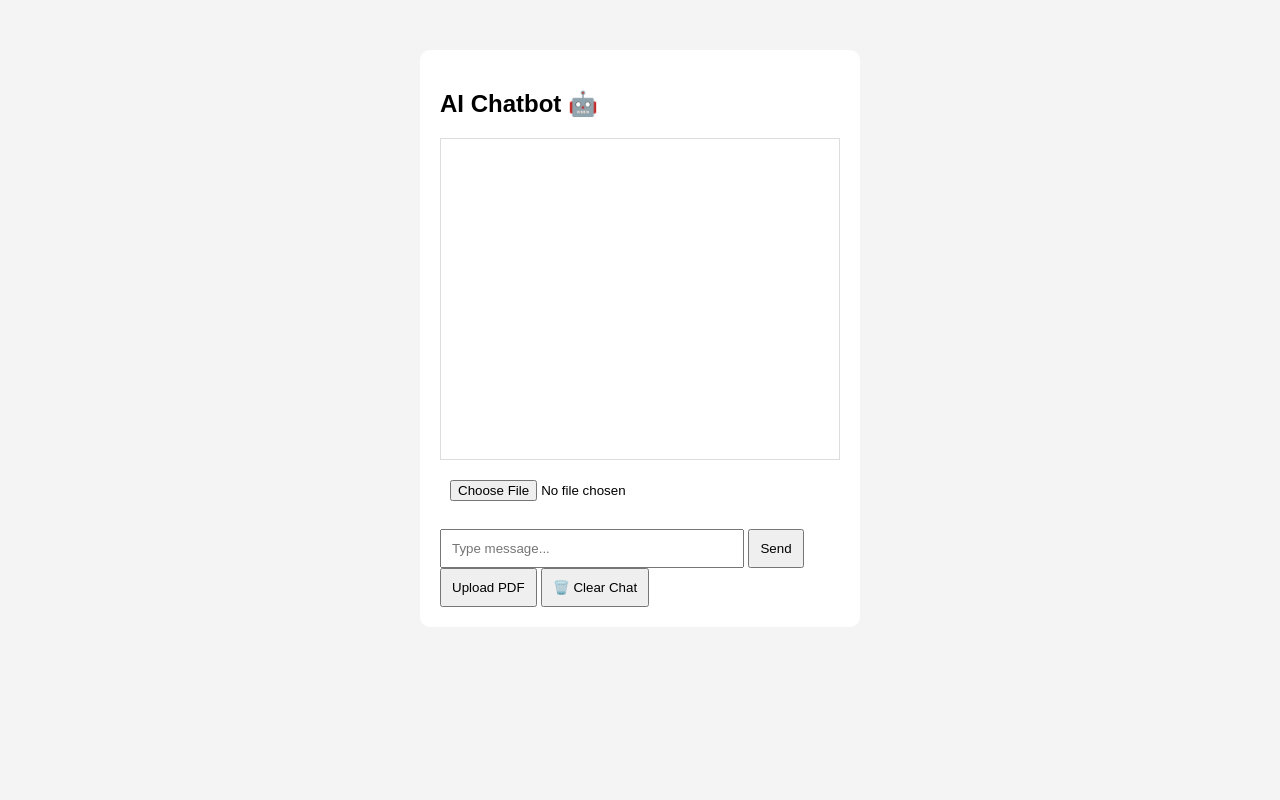
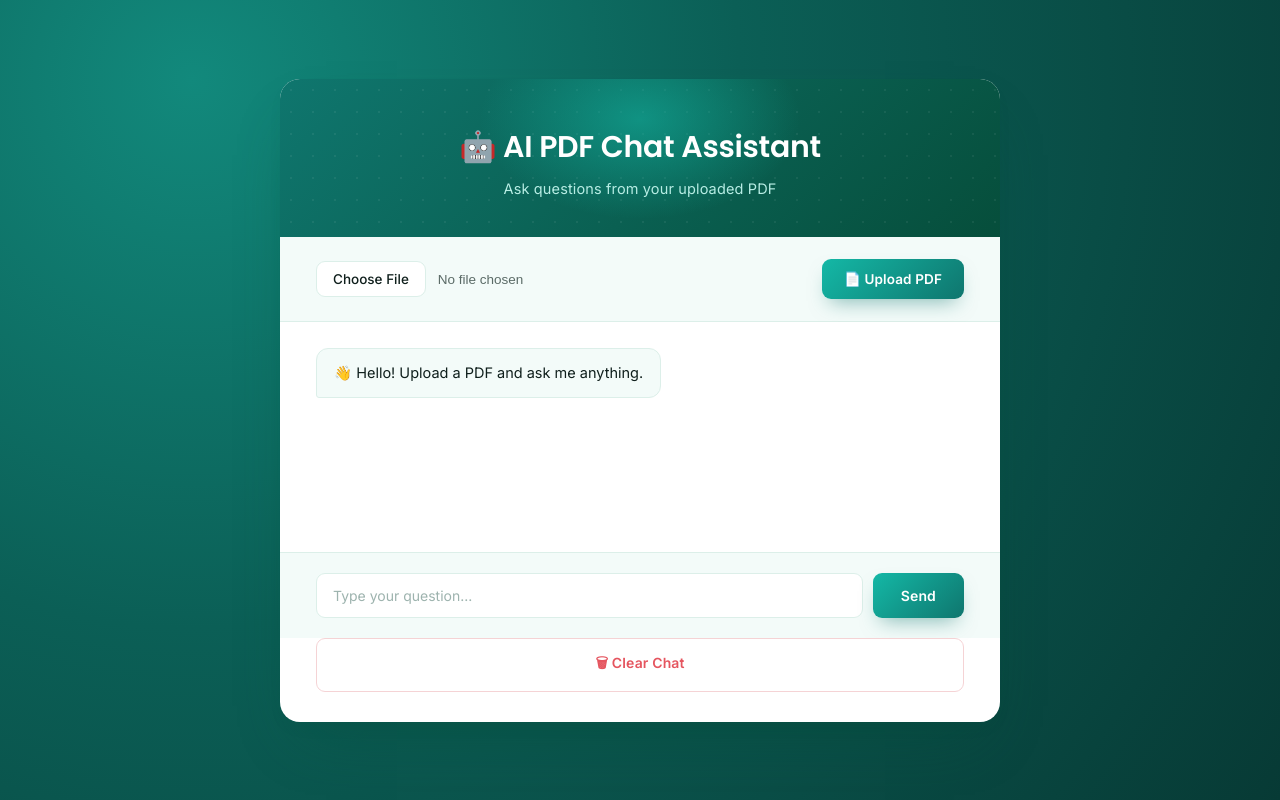
Before and after one commit to KanishkaVashishat/my-first-ai-pdf-project, a plain HTML site: page index.html in a window 1280 px wide. Drawn offline with Linux system fonts and the light colour scheme.

Commit message:
changed my design

```diff
--- a/index.html
+++ b/index.html
@@ -1,114 +1,76 @@
 <!DOCTYPE html>
-<html>
+<html lang="en">
+
 <head>
-    <title>AI Chatbot</title>
-    <style>
-        body {
-            font-family: Arial;
-            background: #f4f4f4;
-            display: flex;
-            justify-content: center;
-            margin-top: 50px;
-        }
 
-        .chat-container {
-            width: 400px;
-            background: white;
-            padding: 20px;
-            border-radius: 10px;
-        }
+    <meta charset="UTF-8">
+    <meta name="viewport" content="width=device-width, initial-scale=1.0">
 
-        #chat-box {
-            height: 300px;
-            border: 1px solid #ddd;
-            padding: 10px;
-            overflow-y: auto;
-            margin-bottom: 10px;
-        }
+    <title>AI PDF Chat Assistant</title>
 
-        input {
-            width: 70%;
-            padding: 10px;
-        }
+    <link rel="stylesheet" href="style.css">
+    <link href="https://fonts.googleapis.com/css2?family=Poppins:wght@300;400;500;600;700&display=swap" rel="stylesheet">
 
-        button {
-            padding: 10px;
-        }
-    </style>
 </head>
+
 <body>
 
-<div class="chat-container">
-    <h2>AI Chatbot 🤖</h2>
+<div class="container">
 
-    <div id="chat-box"></div>
+    <div class="header">
 
-    <!-- PDF Upload -->
-    <input type="file" id="pdf-file" accept=".pdf">
-    <br><br>
+        <h1>🤖 AI PDF Chat Assistant</h1>
+        <p>Ask questions from your uploaded PDF</p>
 
-    <!-- Chat Input -->
-    <input type="text" id="user-input" placeholder="Type message...">
-
-    <button onclick="sendMessage()">Send</button>
-
-    <button onclick="uploadPDF()">Upload PDF</button>
-
-    <button onclick="clearChat()">🗑️ Clear Chat</button>
     </div>
 
-<script>
-async function sendMessage() {
-    let input = document.getElementById("user-input");
-    let message = input.value;
+    <div class="upload-section">
 
-    if (!message) return;
+        <input
+            type="file"
+            id="pdf-file"
+            accept=".pdf"
+        >
 
-    let chatBox = document.getElementById("chat-box");
+        <button onclick="uploadPDF()">
+            📄 Upload PDF
+        </button>
 
-    chatBox.innerHTML += "<p><b>You:</b> " + message + "</p>";
+    </div>
 
-    const response = await fetch("http://127.0.0.1:8000/chat", {
-        method: "POST",
-        headers: {
-            "Content-Type": "application/json"
-        },
-        body: JSON.stringify({ message: message })
-    });
+    <div id="chat-box" class="chat-box">
 
-    const data = await response.json();
+        <div class="ai-message">
+            👋 Hello! Upload a PDF and ask me anything.
+        </div>
 
-    chatBox.innerHTML += "<p><b>AI:</b> " + data.reply + "</p>";
+    </div>
 
-    input.value = "";
-}
-async function uploadPDF() {
+    <div class="input-section">
 
-    alert("Upload button clicked!");
+        <input
+            type="text"
+            id="user-input"
+            placeholder="Type your question..."
+            onkeypress="handleEnter(event)"
+        >
 
-    let fileInput = document.getElementById("pdf-file");
+        <button id="send-btn" onclick="sendMessage()">
+            Send
+        </button>
 
-    let file = fileInput.files[0];
+    </div>
 
-    if (!file) {
-        alert("Please select a PDF first.");
-        return;
-    }
+    <button
+        class="clear-btn"
+        onclick="clearChat()"
+    >
+        🗑 Clear Chat
+    </button>
 
-    let formData = new FormData();
+</div>
 
-    formData.append("file", file);
-
-    const response = await fetch("http://127.0.0.1:8000/upload", {
-        method: "POST",
-        body: formData
-    });
-
-    const data = await response.json();
-
-    alert("Uploaded: " + data.filename);
-}
-</script>
+<script src="script.js"></script>
 
 </body>
 </html>
--- a/script.js
+++ b/script.js
@@ -1,34 +1,174 @@
-function sendMessage() {
-    let input = document.getElementById("input").value;
+const API_URL = "http://127.0.0.1:8000";
 
-    let chatBox = document.getElementById("chat");
+const chatBox = document.getElementById("chat-box");
+const sendBtn = document.getElementById("send-btn");
+const pdfInput = document.getElementById("pdf-file");
+const input = document.getElementById("user-input");
 
-    chatBox.innerHTML += "<p><b>You:</b> " + input + "</p>";
+function getTime() {
+    return new Date().toLocaleTimeString([], {
+        hour: "2-digit",
+        minute: "2-digit"
+    });
+}
 
-    fetch("http://127.0.0.1:5000/chat", {
+function addMessage(message, sender) {
+
+    const div = document.createElement("div");
+
+    div.className = sender === "user"
+        ? "user-message"
+        : "ai-message";
+
+    div.innerHTML = `
+        <div>${message}</div>
+        <small style="color:gray;">${getTime()}</small>
+    `;
+
+    chatBox.appendChild(div);
+
+    chatBox.scrollTop = chatBox.scrollHeight;
+}
+
+async function sendMessage() {
+
+    const message = input.value.trim();
+
+    if (message === "") return;
+
+    addMessage(message, "user");
+
+    input.value = "";
+
+    sendBtn.disabled = true;
+    sendBtn.innerText = "Thinking...";
+
+    const typing = document.createElement("div");
+
+    typing.className = "ai-message";
+    typing.id = "typing";
+
+    typing.innerHTML = `
+        🤖 <b>AI</b><br>
+        <span style="font-size:20px;">● ● ●</span>
+    `;
+
+    chatBox.appendChild(typing);
+
+    chatBox.scrollTop = chatBox.scrollHeight;
+
+    try {
+
+        const response = await fetch(API_URL + "/chat", {
+
             method: "POST",
+
             headers: {
                 "Content-Type": "application/json"
             },
+
             body: JSON.stringify({
-            message: input
+                message: message
             })
-    })
-    .then(res => res.json())
-    .then(data => {
-        console.log(data);
 
-        chatBox.innerHTML += "<p><b>AI:</b> " + data.reply + "</p>";
-    });
-}
-async function clearChat() {
-
-    const response = await fetch("http://127.0.0.1:8000/clear-chat", {
-        method: "POST"
         });
 
         const data = await response.json();
 
-    alert(data.message);
+        const typingDiv = document.getElementById("typing");
+
+        if (typingDiv) {
+            typingDiv.remove();
+        }
+
+        addMessage(data.reply, "ai");
 
     }
+
+    catch (error) {
+
+        const typingDiv = document.getElementById("typing");
+
+        if (typingDiv) {
+            typingDiv.remove();
+        }
+
+        addMessage("❌ Unable to connect to backend.", "ai");
+
+    }
+
+    finally {
+
+        sendBtn.disabled = false;
+        sendBtn.innerText = "Send";
+        input.focus();
+
+    }
+
+}
+
+async function uploadPDF() {
+
+    const file = pdfInput.files[0];
+
+    if (!file) {
+
+        alert("Please choose a PDF.");
+
+        return;
+
+    }
+
+    const formData = new FormData();
+
+    formData.append("file", file);
+
+    try {
+
+        const response = await fetch(API_URL + "/upload", {
+
+            method: "POST",
+
+            body: formData
+
+        });
+
+        const data = await response.json();
+
+        addMessage(
+            `📄 <b>${file.name}</b> uploaded successfully.`,
+            "ai"
+        );
+
+    }
+
+    catch (error) {
+
+        addMessage("❌ PDF upload failed.", "ai");
+
+    }
+
+}
+
+function clearChat() {
+
+    if (!confirm("Clear all messages?")) return;
+
+    chatBox.innerHTML = "";
+
+    addMessage(
+        "👋 Chat cleared. Upload another PDF to continue.",
+        "ai"
+    );
+
+}
+
+input.addEventListener("keydown", function (e) {
+
+    if (e.key === "Enter") {
+
+        sendMessage();
+
+    }
+
+});
--- a/style.css
+++ b/style.css
@@ -0,0 +1,398 @@
+/* ===================================================
+   AI PDF Chat Assistant — Stylesheet
+   Palette: deep emerald + warm ink + soft mint
+=================================================== */
+
+@import url('https://fonts.googleapis.com/css2?family=Inter:wght@400;500;600&display=swap');
+
+:root {
+  /* Colors */
+  --ink: #0f1f1c;
+  --ink-soft: #5b6b67;
+  --emerald-900: #064e3b;
+  --emerald-700: #0f766e;
+  --emerald-500: #14b8a6;
+  --emerald-200: #b7ede4;
+  --mint-50: #f3fbf9;
+  --amber: #f5b942;
+  --danger: #e5555f;
+  --danger-dark: #c8434c;
+  --white: #ffffff;
+  --border: #dcefe9;
+
+  /* Elevation */
+  --shadow-card: 0 30px 60px -25px rgba(6, 78, 59, 0.45), 0 8px 20px -10px rgba(6, 78, 59, 0.15);
+  --shadow-btn: 0 10px 20px -8px rgba(15, 118, 110, 0.5);
+  --shadow-btn-hover: 0 14px 26px -8px rgba(15, 118, 110, 0.6);
+
+  /* Shape */
+  --radius-lg: 20px;
+  --radius-md: 12px;
+  --radius-sm: 9px;
+
+  /* Type */
+  --font-display: 'Poppins', sans-serif;
+  --font-body: 'Inter', -apple-system, BlinkMacSystemFont, 'Segoe UI', sans-serif;
+}
+
+* {
+  box-sizing: border-box;
+}
+
+body {
+  margin: 0;
+  min-height: 100vh;
+  font-family: var(--font-body);
+  background: radial-gradient(circle at 15% 10%, #12897c 0%, #0b5f56 42%, #073a35 100%);
+  display: flex;
+  align-items: center;
+  justify-content: center;
+  padding: 48px 20px;
+  color: var(--ink);
+}
+
+.container {
+  width: 100%;
+  max-width: 720px;
+  background: var(--white);
+  border-radius: var(--radius-lg);
+  box-shadow: var(--shadow-card);
+  overflow: hidden;
+  display: flex;
+  flex-direction: column;
+  position: relative;
+}
+
+/* ---------- Header ---------- */
+
+.header {
+  position: relative;
+  background: linear-gradient(135deg, var(--emerald-700) 0%, var(--emerald-900) 100%);
+  padding: 46px 36px 40px;
+  text-align: center;
+  color: var(--white);
+  overflow: hidden;
+}
+
+/* subtle dot-grid texture, purely decorative */
+.header::before {
+  content: "";
+  position: absolute;
+  inset: 0;
+  background-image: radial-gradient(rgba(255, 255, 255, 0.12) 1.5px, transparent 1.5px);
+  background-size: 22px 22px;
+  opacity: 0.5;
+  pointer-events: none;
+}
+
+/* soft glow accent behind the title */
+.header::after {
+  content: "";
+  position: absolute;
+  top: -60px;
+  left: 50%;
+  transform: translateX(-50%);
+  width: 320px;
+  height: 200px;
+  background: radial-gradient(closest-side, rgba(20, 184, 166, 0.55), transparent);
+  pointer-events: none;
+}
+
+.header h1 {
+  position: relative;
+  margin: 0 0 10px;
+  font-family: var(--font-display);
+  font-size: clamp(24px, 4vw, 30px);
+  font-weight: 600;
+  letter-spacing: -0.01em;
+  z-index: 1;
+}
+
+.header p {
+  position: relative;
+  margin: 0;
+  font-size: 14.5px;
+  font-weight: 400;
+  letter-spacing: 0.01em;
+  color: var(--emerald-200);
+  z-index: 1;
+}
+
+/* ---------- Upload Section ---------- */
+
+.upload-section {
+  display: flex;
+  align-items: center;
+  justify-content: space-between;
+  gap: 16px;
+  padding: 22px 36px;
+  background: var(--mint-50);
+  border-bottom: 1px solid var(--border);
+  flex-wrap: wrap;
+}
+
+.upload-section input[type="file"] {
+  flex: 1;
+  min-width: 190px;
+  font-size: 13.5px;
+  color: var(--ink-soft);
+}
+
+.upload-section input[type="file"]::file-selector-button {
+  font-family: var(--font-body);
+  font-size: 13.5px;
+  font-weight: 500;
+  padding: 9px 16px;
+  margin-right: 12px;
+  border: 1px solid var(--border);
+  border-radius: var(--radius-sm);
+  background: var(--white);
+  color: var(--ink);
+  cursor: pointer;
+  transition: border-color 0.2s ease, background 0.2s ease;
+}
+
+.upload-section input[type="file"]::file-selector-button:hover {
+  background: var(--emerald-200);
+  border-color: var(--emerald-500);
+}
+
+.upload-section button {
+  display: inline-flex;
+  align-items: center;
+  gap: 8px;
+  padding: 12px 22px;
+  font-family: var(--font-body);
+  font-size: 13.5px;
+  font-weight: 600;
+  letter-spacing: 0.01em;
+  color: var(--white);
+  background: linear-gradient(135deg, var(--emerald-500), var(--emerald-700));
+  border: none;
+  border-radius: var(--radius-sm);
+  cursor: pointer;
+  box-shadow: var(--shadow-btn);
+  transition: transform 0.15s ease, box-shadow 0.15s ease, filter 0.15s ease;
+  white-space: nowrap;
+}
+
+.upload-section button:hover {
+  transform: translateY(-2px);
+  box-shadow: var(--shadow-btn-hover);
+  filter: brightness(1.04);
+}
+
+.upload-section button:active {
+  transform: translateY(0);
+}
+
+/* ---------- Chat Box ---------- */
+
+.chat-box {
+  flex: 1;
+  min-height: 230px;
+  max-height: 380px;
+  overflow-y: auto;
+  padding: 26px 36px;
+  display: flex;
+  flex-direction: column;
+  gap: 14px;
+  background: var(--white);
+}
+
+.chat-box::-webkit-scrollbar {
+  width: 7px;
+}
+
+.chat-box::-webkit-scrollbar-track {
+  background: transparent;
+}
+
+.chat-box::-webkit-scrollbar-thumb {
+  background: var(--emerald-200);
+  border-radius: 10px;
+}
+
+.ai-message,
+.user-message {
+  max-width: 78%;
+  padding: 13px 17px;
+  border-radius: var(--radius-md);
+  font-size: 14.5px;
+  line-height: 1.55;
+  word-wrap: break-word;
+  animation: rise 0.25s ease;
+}
+
+.ai-message {
+  align-self: flex-start;
+  background: var(--mint-50);
+  color: var(--ink);
+  border: 1px solid var(--border);
+  border-bottom-left-radius: 3px;
+}
+
+.user-message {
+  align-self: flex-end;
+  background: linear-gradient(135deg, var(--emerald-500), var(--emerald-700));
+  color: var(--white);
+  border-bottom-right-radius: 3px;
+}
+
+@keyframes rise {
+  from {
+    opacity: 0;
+    transform: translateY(6px);
+  }
+  to {
+    opacity: 1;
+    transform: translateY(0);
+  }
+}
+
+/* ---------- Input Section ---------- */
+
+.input-section {
+  display: flex;
+  gap: 10px;
+  padding: 20px 36px;
+  background: var(--mint-50);
+  border-top: 1px solid var(--border);
+}
+
+.input-section input[type="text"] {
+  flex: 1;
+  padding: 13px 16px;
+  font-family: var(--font-body);
+  font-size: 14px;
+  color: var(--ink);
+  background: var(--white);
+  border: 1px solid var(--border);
+  border-radius: var(--radius-sm);
+  outline: none;
+  transition: border-color 0.2s ease, box-shadow 0.2s ease;
+}
+
+.input-section input[type="text"]::placeholder {
+  color: #9db3ae;
+}
+
+.input-section input[type="text"]:focus {
+  border-color: var(--emerald-500);
+  box-shadow: 0 0 0 3px rgba(20, 184, 166, 0.15);
+}
+
+.input-section button {
+  padding: 13px 28px;
+  font-family: var(--font-body);
+  font-size: 14px;
+  font-weight: 600;
+  letter-spacing: 0.01em;
+  color: var(--white);
+  background: linear-gradient(135deg, var(--emerald-500), var(--emerald-700));
+  border: none;
+  border-radius: var(--radius-sm);
+  cursor: pointer;
+  box-shadow: var(--shadow-btn);
+  transition: transform 0.15s ease, box-shadow 0.15s ease, filter 0.15s ease;
+  white-space: nowrap;
+}
+
+.input-section button:hover {
+  transform: translateY(-2px);
+  box-shadow: var(--shadow-btn-hover);
+  filter: brightness(1.04);
+}
+
+.input-section button:active {
+  transform: translateY(0);
+}
+
+/* ---------- Clear Chat Button ---------- */
+
+.clear-btn {
+  margin: 0 36px 30px;
+  padding: 14px;
+  font-family: var(--font-body);
+  font-size: 14px;
+  font-weight: 600;
+  letter-spacing: 0.01em;
+  color: var(--danger);
+  background: var(--white);
+  border: 1.5px solid #f5d3d5;
+  border-radius: var(--radius-sm);
+  cursor: pointer;
+  transition: background 0.2s ease, color 0.2s ease, border-color 0.2s ease;
+}
+
+.clear-btn:hover {
+  background: var(--danger);
+  color: var(--white);
+  border-color: var(--danger);
+}
+
+.clear-btn:active {
+  filter: brightness(0.95);
+}
+
+/* ---------- Responsive ---------- */
+
+@media (max-width: 560px) {
+  body {
+    padding: 24px 12px;
+  }
+
+  .header {
+    padding: 34px 22px 28px;
+  }
+
+  .upload-section,
+  .input-section {
+    padding: 18px 22px;
+  }
+
+  .chat-box {
+    padding: 20px 22px;
+  }
+
+  .clear-btn {
+    margin: 0 22px 24px;
+  }
+
+  .upload-section {
+    flex-direction: column;
+    align-items: stretch;
+  }
+
+  .upload-section button {
+    justify-content: center;
+  }
+
+  .input-section {
+    flex-direction: column;
+  }
+
+  .input-section button {
+    width: 100%;
+  }
+
+  .ai-message,
+  .user-message {
+    max-width: 90%;
+  }
+}
+
+/* ---------- Accessibility ---------- */
+
+button:focus-visible,
+input:focus-visible {
+  outline: 2px solid var(--emerald-700);
+  outline-offset: 2px;
+}
+
+@media (prefers-reduced-motion: reduce) {
+  * {
+    animation: none !important;
+    transition: none !important;
+  }
+}
```
Also changed, not shown: 3 other files. Lines whose indentation alone changed are shown as unchanged.
